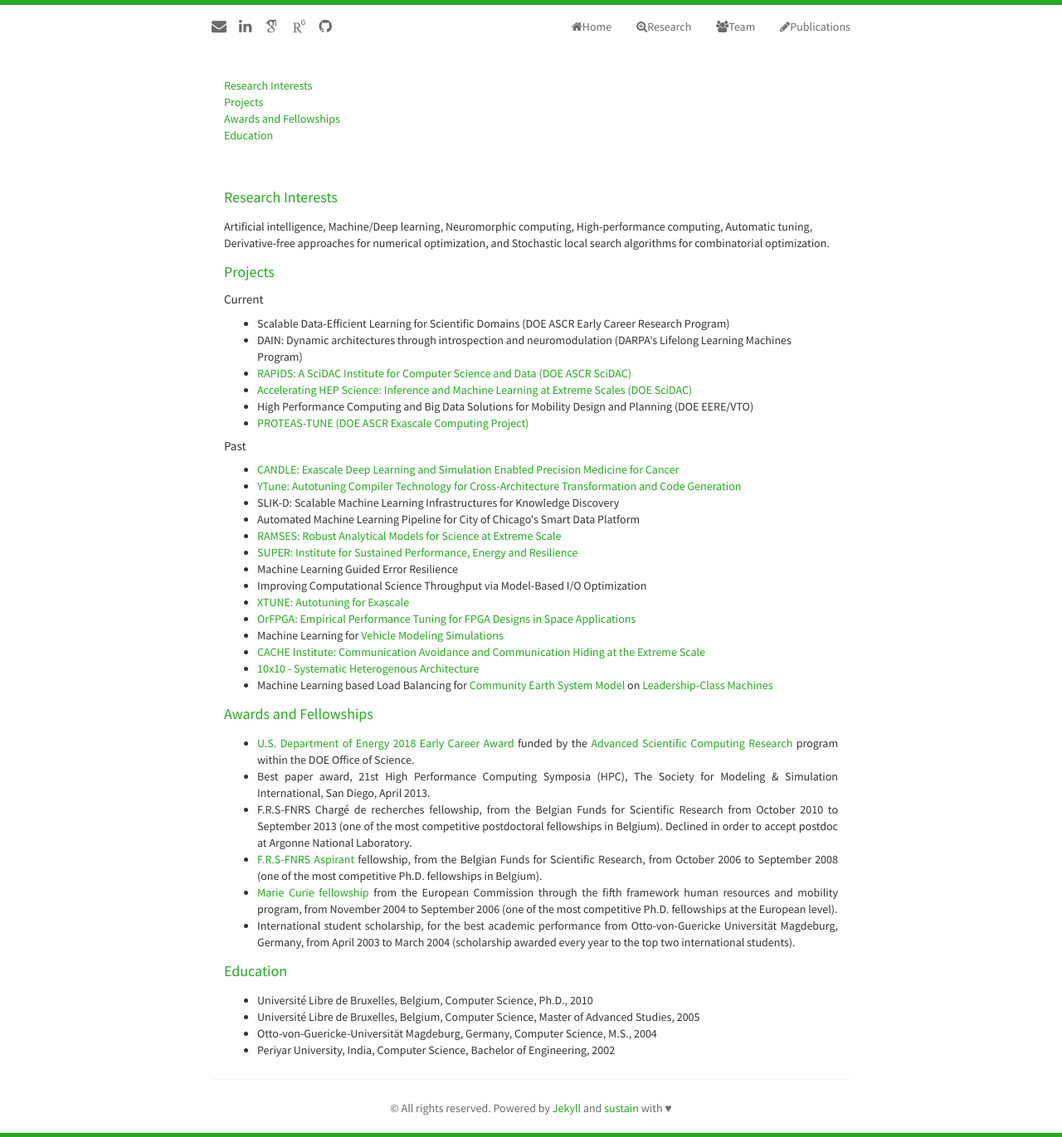
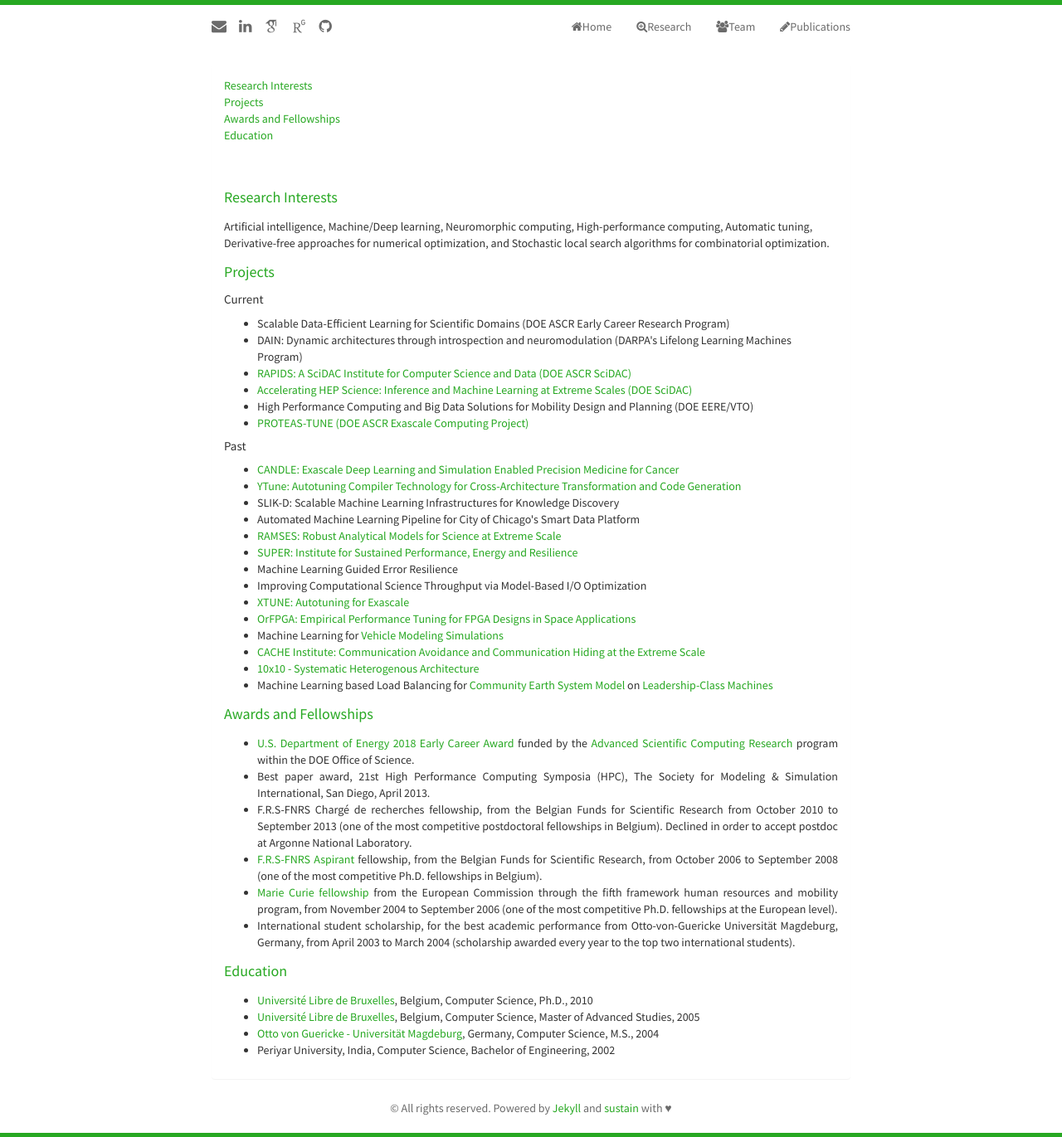
Before and after one commit to pbalapra/pbalapra.github.io, a Jekyll site: the page built from research.html, in a window 1280 px wide. Shown: the whole page at 83% size. Built offline with Jekyll 4.4.1, drawn with Linux system fonts in a browser that asks for light colours; nearby versions of some CDN libraries; some web fonts are replaced; some of the changed lines change nothing that is shown.

Commit message:
edits to home page

```diff
--- a/_includes/research.html
+++ b/_includes/research.html
@@ -80,9 +80,9 @@
 
     <h5><a name="education" id="education">Education</a></h5>
     <ul class="itemize1">
-    <li> Universit&eacute; Libre de Bruxelles, Belgium, Computer Science, Ph.D., 2010 </li>
-    <li>Universit&eacute; Libre de Bruxelles, Belgium, Computer Science, Master of Advanced Studies, 2005 </li>
-    <li>Otto-von-Guericke-Universit&auml;t Magdeburg, Germany, Computer Science, M.S., 2004 </li>
+    <li><a href="http://www.ulb.ac.be/" target="_blank">Universit&eacute; Libre de Bruxelles</a>, Belgium, Computer Science, Ph.D., 2010 </li>
+    <li><a href="http://www.ulb.ac.be/" target="_blank">Universit&eacute; Libre de Bruxelles</a>, Belgium, Computer Science, Master of Advanced Studies, 2005 </li>
+    <li><a href="http://www.uni-magdeburg.de/" target="_blank">Otto von Guericke - Universit&auml;t Magdeburg</a>, Germany, Computer Science, M.S., 2004 </li>
     <li>Periyar University, India, Computer Science, Bachelor of Engineering, 2002 </li>
     </ul>
 <!--
```
